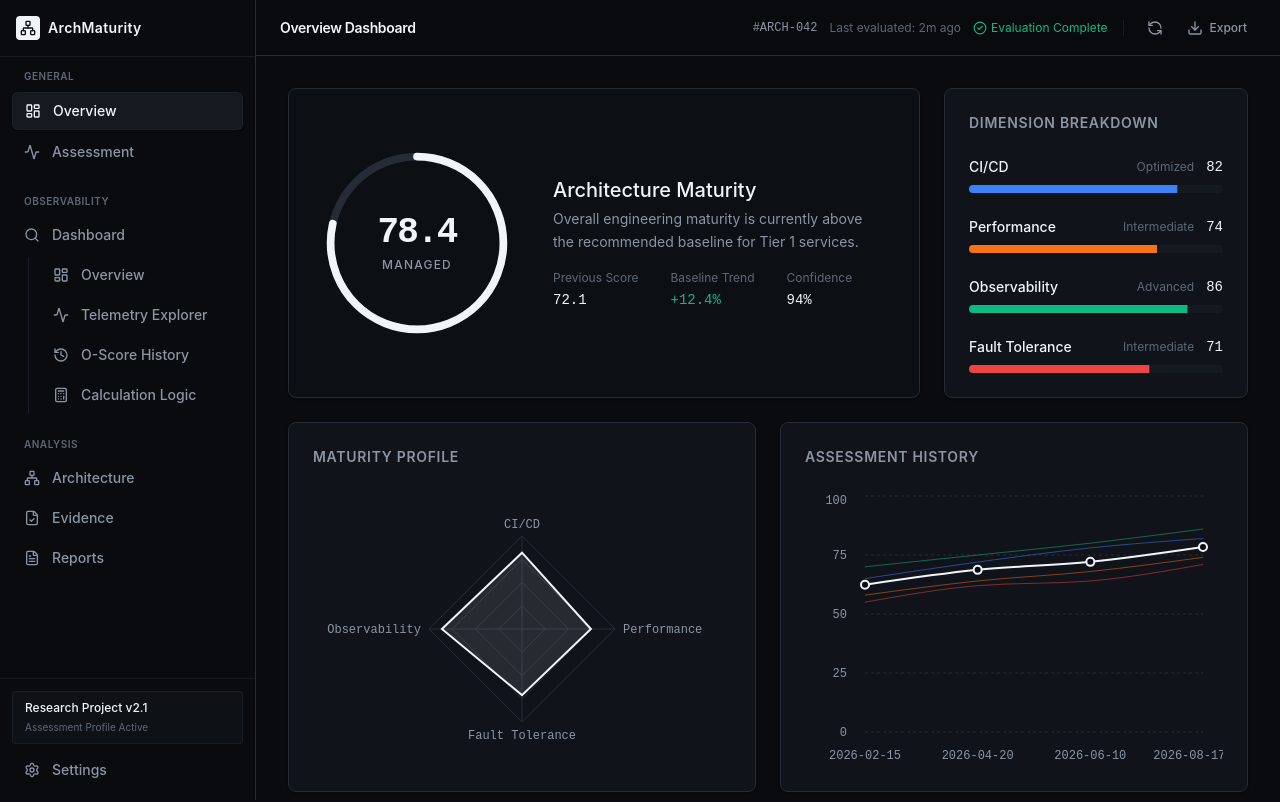
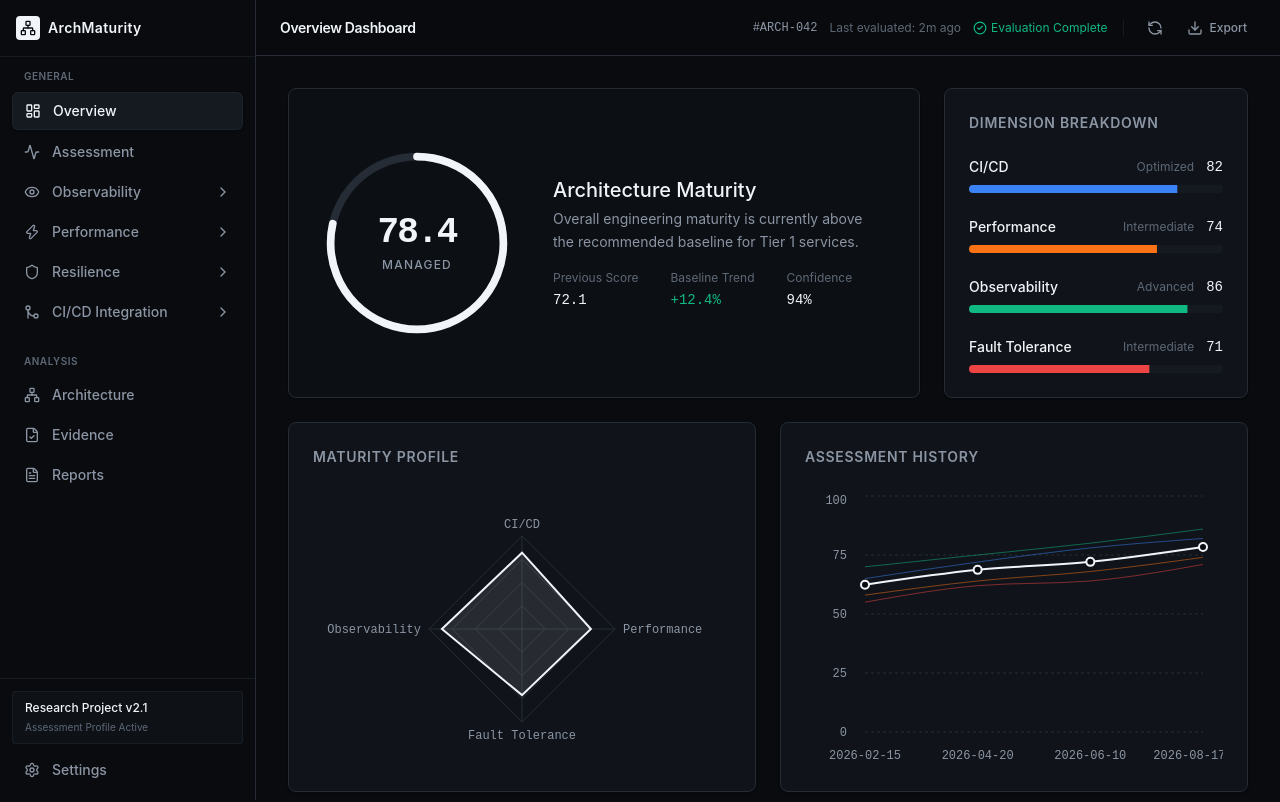
Before and after one commit to tharangajw/J26-SE-308, a React (Vite) app: page / in a window 1280 px wide. Shown: the top 802 px of the page. Built offline with nearby package versions, Linux system fonts and the light colour scheme.

Commit message:
Restructure the left navigation bar

```diff
--- a/src/components/layout/Sidebar.tsx
+++ b/src/components/layout/Sidebar.tsx
@@ -1,4 +1,4 @@
-import React from 'react';
+import React, { useState } from 'react';
 import { NavLink } from 'react-router-dom';
 import {
   LayoutDashboard,
@@ -9,7 +9,12 @@ import {
   FileCheck,
   FileText,
   Calculator,
-  History
+  History,
+  Eye,
+  Zap,
+  Shield,
+  GitMerge,
+  ChevronDown
 } from 'lucide-react';
 import clsx from 'clsx';
 import { twMerge } from 'tailwind-merge';
@@ -42,6 +47,37 @@ const NavItem: React.FC<NavItemProps> = ({ to, icon, label }) => {
   );
 };
 
+interface NavGroupProps {
+  icon: React.ReactNode;
+  label: string;
+  children: React.ReactNode;
+  defaultOpen?: boolean;
+}
+
+const NavGroup: React.FC<NavGroupProps> = ({ icon, label, children, defaultOpen = false }) => {
+  const [isOpen, setIsOpen] = useState(defaultOpen);
+
+  return (
+    <div>
+      <button
+        onClick={() => setIsOpen(!isOpen)}
+        className="w-full flex items-center justify-between px-3 py-2 rounded-md text-sm font-medium transition-colors text-text-secondary hover:bg-surface-secondary hover:text-text-primary"
+      >
+        <div className="flex items-center gap-3">
+          {React.cloneElement(icon as React.ReactElement<any>, { className: 'w-4 h-4' })}
+          {label}
+        </div>
+        <ChevronDown className={clsx('w-4 h-4 transition-transform', { '-rotate-90': !isOpen })} />
+      </button>
+      {isOpen && (
+        <div className="ml-4 space-y-1 border-l border-border/60 pl-3 mt-1">
+          {children}
+        </div>
+      )}
+    </div>
+  );
+};
+
 export const Sidebar: React.FC = () => {
   return (
     <aside className="w-64 h-screen border-r border-border bg-background flex flex-col fixed left-0 top-0">
@@ -60,21 +96,25 @@ export const Sidebar: React.FC = () => {
           <nav className="space-y-1">
             <NavItem to="/" icon={<LayoutDashboard />} label="Overview" />
             <NavItem to="/assessment" icon={<Activity />} label="Assessment" />
-          </nav>
-        </div>
-
-        <div>
-          <div className="px-3 mb-2 text-[10px] uppercase tracking-wider font-semibold text-text-muted">Observability</div>
-          <nav className="space-y-1">
-            <NavItem to="/dimensions/observability/overview" icon={<Search />} label="Dashboard" />
-            <div className="ml-4 space-y-1 border-l border-border/60 pl-3">
+            <NavGroup icon={<Eye />} label="Observability">
               <NavItem to="/dimensions/observability/overview" icon={<LayoutDashboard />} label="Overview" />
               <NavItem to="/dimensions/observability/detail" icon={<Activity />} label="Telemetry Explorer" />
               <NavItem to="/dimensions/observability/history" icon={<History />} label="O-Score History" />
               <NavItem to="/dimensions/observability/calculation" icon={<Calculator />} label="Calculation Logic" />
-            </div>
+            </NavGroup>
+            <NavGroup icon={<Zap />} label="Performance">
+              <NavItem to="/dimensions/performance" icon={<LayoutDashboard />} label="Overview" />
+            </NavGroup>
+            <NavGroup icon={<Shield />} label="Resilience">
+              <NavItem to="/dimensions/resilience" icon={<LayoutDashboard />} label="Overview" />
+            </NavGroup>
+            <NavGroup icon={<GitMerge />} label="CI/CD Integration">
+              <NavItem to="/dimensions/cicd" icon={<LayoutDashboard />} label="Overview" />
+            </NavGroup>
           </nav>
         </div>
+
+
 
         <div>
           <div className="px-3 mb-2 text-[10px] uppercase tracking-wider font-semibold text-text-muted">Analysis</div>
```
Also changed, not shown: 1 other file (tests, documents, lock files or other folders).
